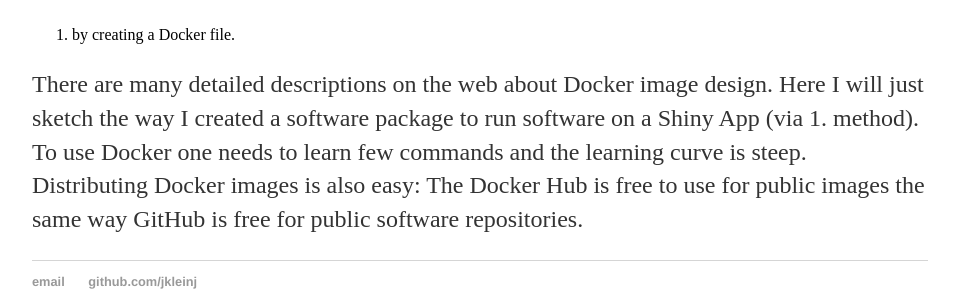
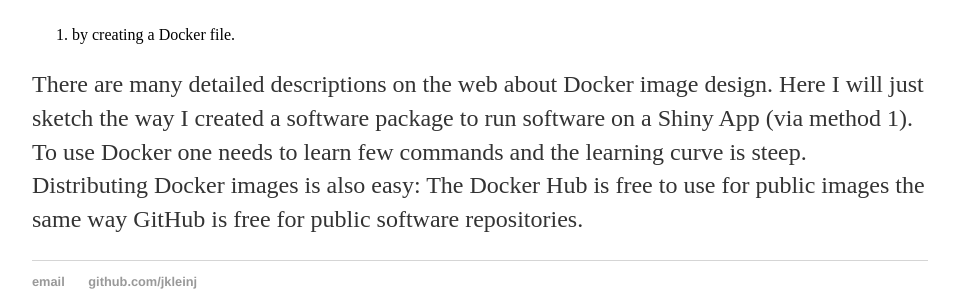
Before and after one commit to jkleinj/jkleinj.github.io, a Jekyll site: the page built from _posts/2020-05-06-Docker-for-the-Computational-Scientist.md, in a window 1280 px wide. Shown: the part 1030-1330 px from the top of the page, without its empty margins (160-1119 px from the left). Built offline with Jekyll 4.4.1, drawn with Linux system fonts in a browser that asks for light colours.

```diff
--- a/_posts/2020-05-06-Docker-for-the-Computational-Scientist.md
+++ b/_posts/2020-05-06-Docker-for-the-Computational-Scientist.md
@@ -31,6 +31,6 @@ There are fundamentally two possible ways: 1. By using an existing Docker image
 2. by creating a Docker file.
 
 There are many detailed descriptions on the web about Docker image design.
-Here I will just sketch the way I created a software package to run software on a Shiny App (via 1. method).
+Here I will just sketch the way I created a software package to run software on a Shiny App (via method 1).
 To use Docker one needs to learn few commands and the learning curve is steep.
 Distributing Docker images is also easy: The Docker Hub is free to use for public images the same way GitHub is free for public software repositories.
```
